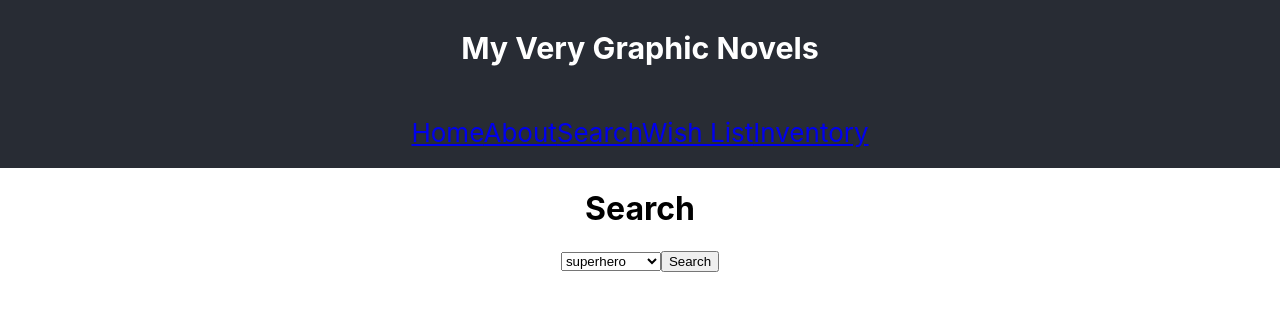
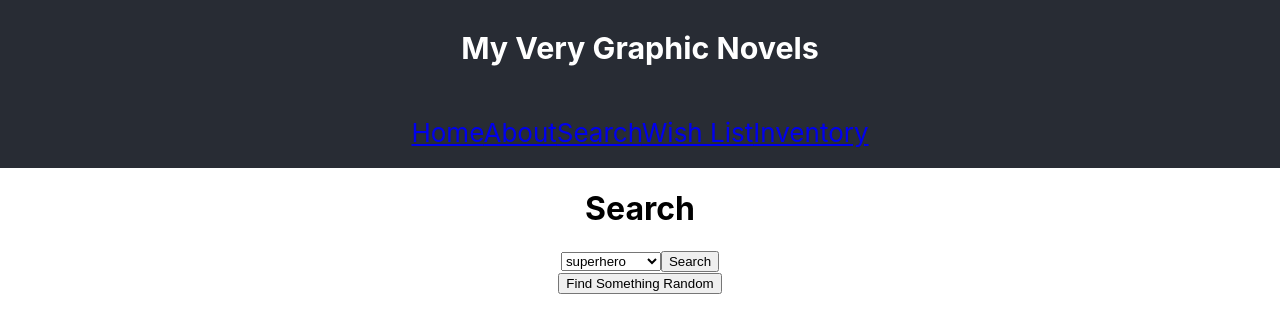
Before and after one commit to therealmikenew/MyVeryGraphicNovels, a React (Create React App) app in the folder mygn-app/: page /search in a window 1280 px wide. Shown: the top 332 px of the page. Built offline with nearby package versions, Linux system fonts and the light colour scheme.

Commit message:
added functionality to generate random book; RandomResult.jsx

```diff
--- a/mygn-app/src/components/BookCard.jsx
+++ b/mygn-app/src/components/BookCard.jsx
@@ -1,14 +1,10 @@
-
 import React from 'react'
 
 export default function BookCard(props) {
 
-
     const showBook = (id) => {
         props.props.props.history.push(`/details/${id}`)
     }
-
-
 
     return (
         <div >
--- /dev/null
+++ b/mygn-app/src/components/RandomResult.jsx
@@ -0,0 +1,23 @@
+import React from 'react'
+
+
+export default function RandomResult(props) {
+    console.log(props.displayRandom.title)
+
+    const showBook = (id) => {
+        props.props.history.push(`/details/${id}`)
+    }
+    return (
+        <div className='search-container'>
+
+        <div >
+            <h3>{props.displayRandom.title}</h3>
+            <img onClick={() => showBook(props.displayRandom._id)} src={props.displayRandom.image} alt={props.displayRandom.title} />
+
+        </div>
+
+
+
+        </div>
+    )
+}
--- a/mygn-app/src/components/Search.jsx
+++ b/mygn-app/src/components/Search.jsx
@@ -1,11 +1,14 @@
 import axios from 'axios'
 import React, {useState} from 'react'
 import SearchResults from './SearchResults'
+import RandomResult from "./RandomResult"
 
 export default function Search(props) {
 
     const [selectedGenre, setSelectedGenre] = useState({value: "superhero"})
     const [displayGenre, setDisplayGenre] = useState([])
+    const [displayRandom, setDisplayRandom] = useState([])
+
     const [update, setUpdate] = useState(true);
 
     const toggleUpdate = () => {
@@ -23,6 +26,17 @@ export default function Search(props) {
       setDisplayGenre(resp.data.genre)
     }
 
+    const randomFind = async (e) => {
+        e.preventDefault()
+        let random = await axios.get("http://localhost:3001/api/books")
+        let randomArr = random.data.books
+        let newArr = randomArr.map((book)=> ((book._id)))
+        let test = newArr[Math.floor(Math.random() * newArr.length)]
+        let testone = await axios.get(`http://localhost:3001/api/books/${test}`)
+        setDisplayRandom(testone.data.bookID)
+        console.log(displayRandom)
+    }
+
     return (
         <div>
             <h1>Search</h1>
@@ -38,8 +52,16 @@ export default function Search(props) {
             </select >
                 <button type='submit'>Search</button>
             </form>
+
+            <form onSubmit={randomFind}>
+                <button type="submit">Find Something Random</button>
+            </form>
+
+
+
             <div>
                 <SearchResults displayGenre={displayGenre} props={props} selectedGenre={selectedGenre} handleSubmit={handleSubmit} toggleUpdate={toggleUpdate}/>
+                <RandomResult displayRandom={displayRandom} props={props} />
             </div>
         </div>
     )
```
